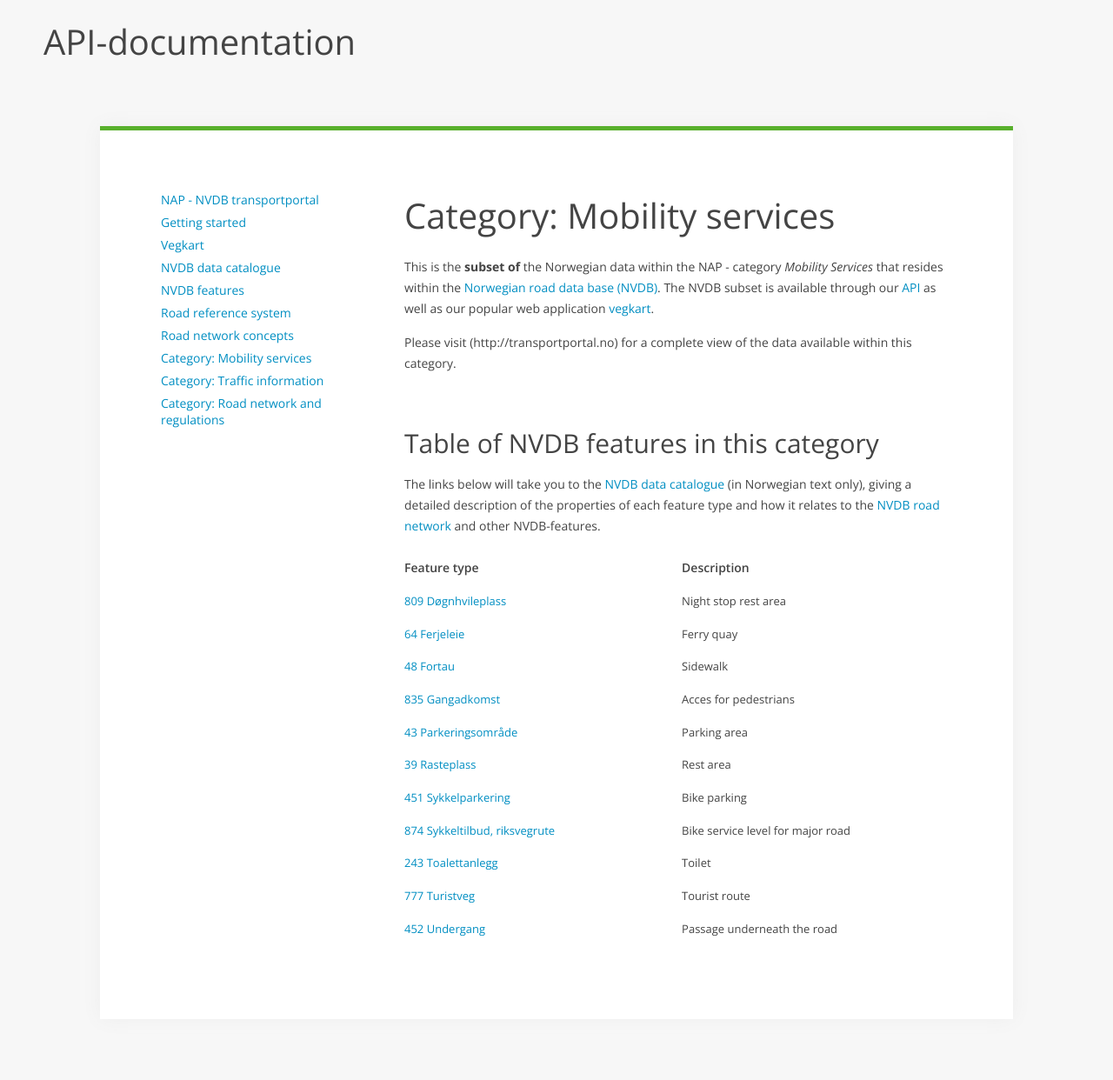
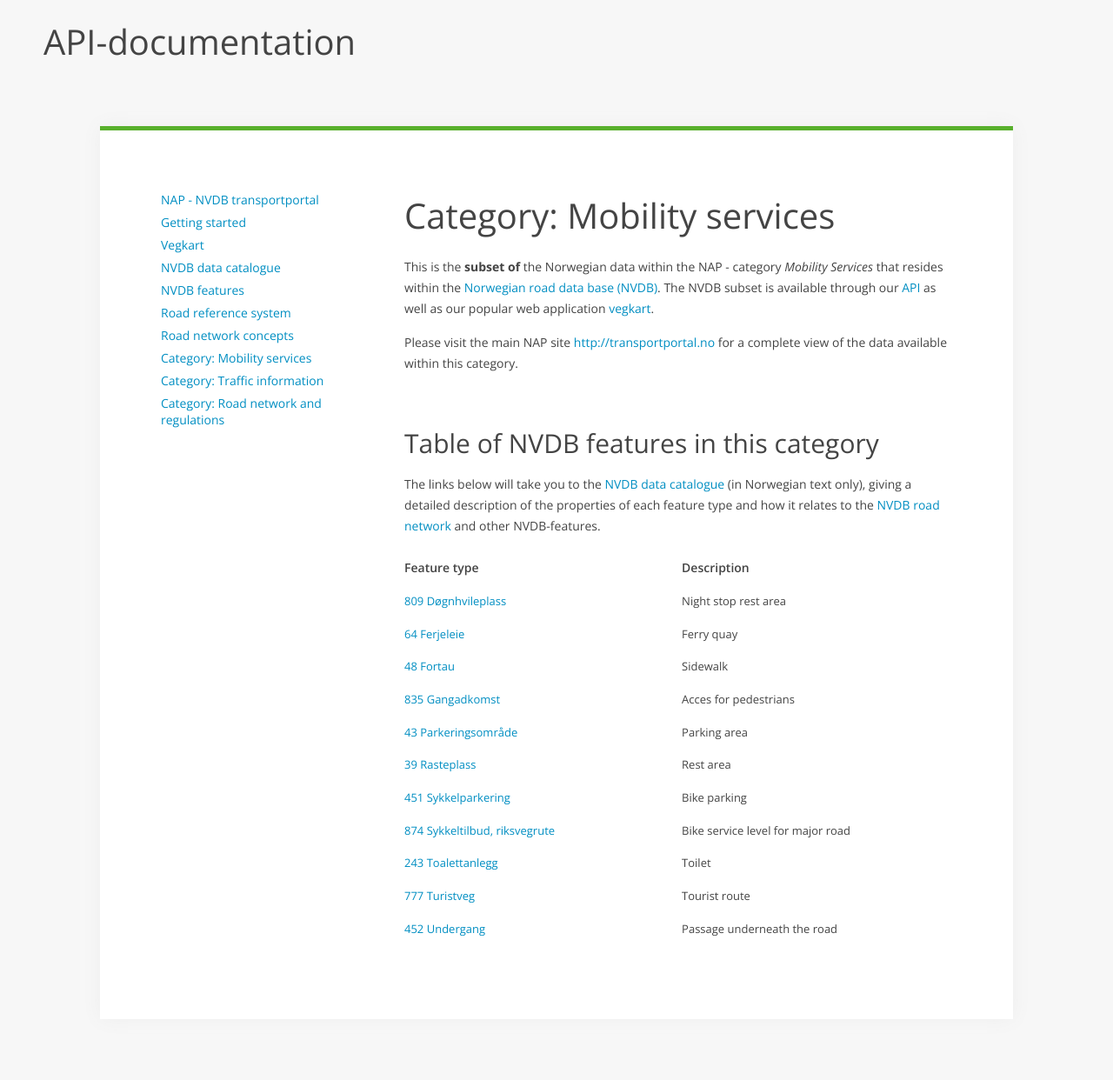
Before and after one commit to nvdb-vegdata/nvdbtransportportal, a Jekyll site: the page built from los1.md, in a window 1280 px wide. Shown: the whole page at 87% size. Built offline with Jekyll 4.4.1, drawn with Linux system fonts in a browser that asks for light colours; our own code applies the rules of GitHub Pages for plain Markdown files.

Commit message:
Funker lenka nå?

```diff
--- a/los1.md
+++ b/los1.md
@@ -2,7 +2,7 @@
 
 This is the **subset of** the Norwegian data within the NAP - category _Mobility Services_ that resides within the [Norwegian road data base (NVDB)](http://nvdbtransportportal.vegdata.no/). The NVDB subset is available through our [API](./index.md) as well as our popular web application [vegkart](vegkart.md).
 
-Please visit (http://transportportal.no) for a complete view of the data available within this category.
+Please visit the main NAP site [http://transportportal.no](http://transportportal.no) for a complete view of the data available within this category.
 
 ## Table of NVDB features in this category
 
```
Also changed, not shown: los2.md (+1 -1 lines).
